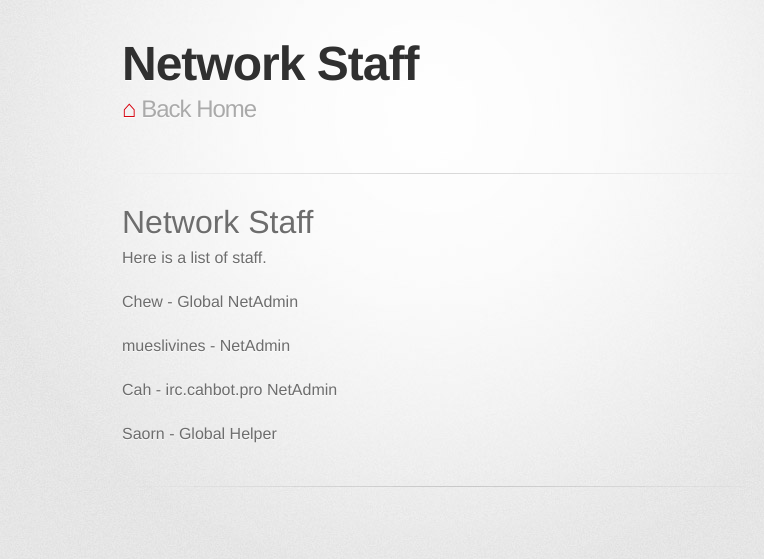
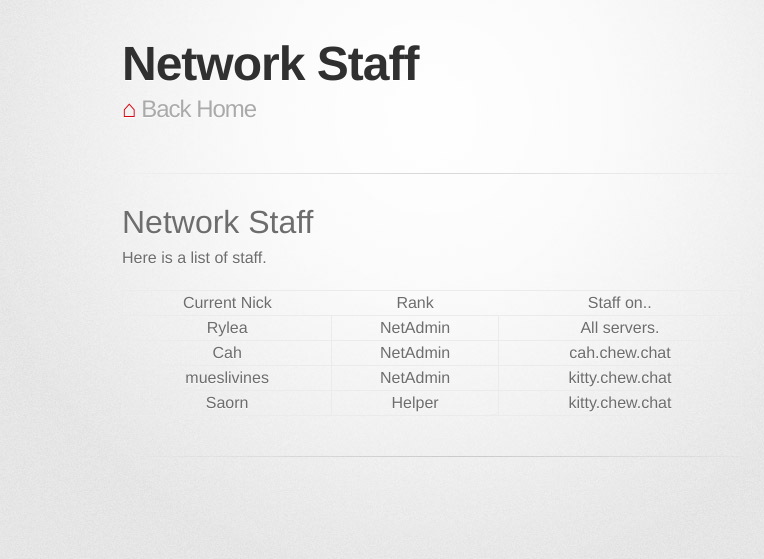
Before and after one commit to ChewChat/chew.chat, a Jekyll site: the page built from info/staff.md, in a window 1280 px wide. Shown: the top 559 px of the page, without its empty margins (208-972 px from the left). Built offline with Jekyll 4.4.1, drawn with Linux system fonts in a browser that asks for light colours; some web fonts are replaced; our own code applies the rules of GitHub Pages for plain Markdown files.

Commit message:
update staff list

```diff
--- a/info/staff.md
+++ b/info/staff.md
@@ -2,10 +2,9 @@
 
 Here is a list of staff.
 
-Chew - Global NetAdmin
-
-mueslivines - NetAdmin
-
-Cah - irc.cahbot.pro NetAdmin
-
-Saorn - Global Helper
+Current Nick | Rank     | Staff on..
+------------ | -------- | ---------------
+Rylea        | NetAdmin | All servers.
+Cah          | NetAdmin | cah.chew.chat
+mueslivines  | NetAdmin | kitty.chew.chat
+Saorn        | Helper   | kitty.chew.chat
```
